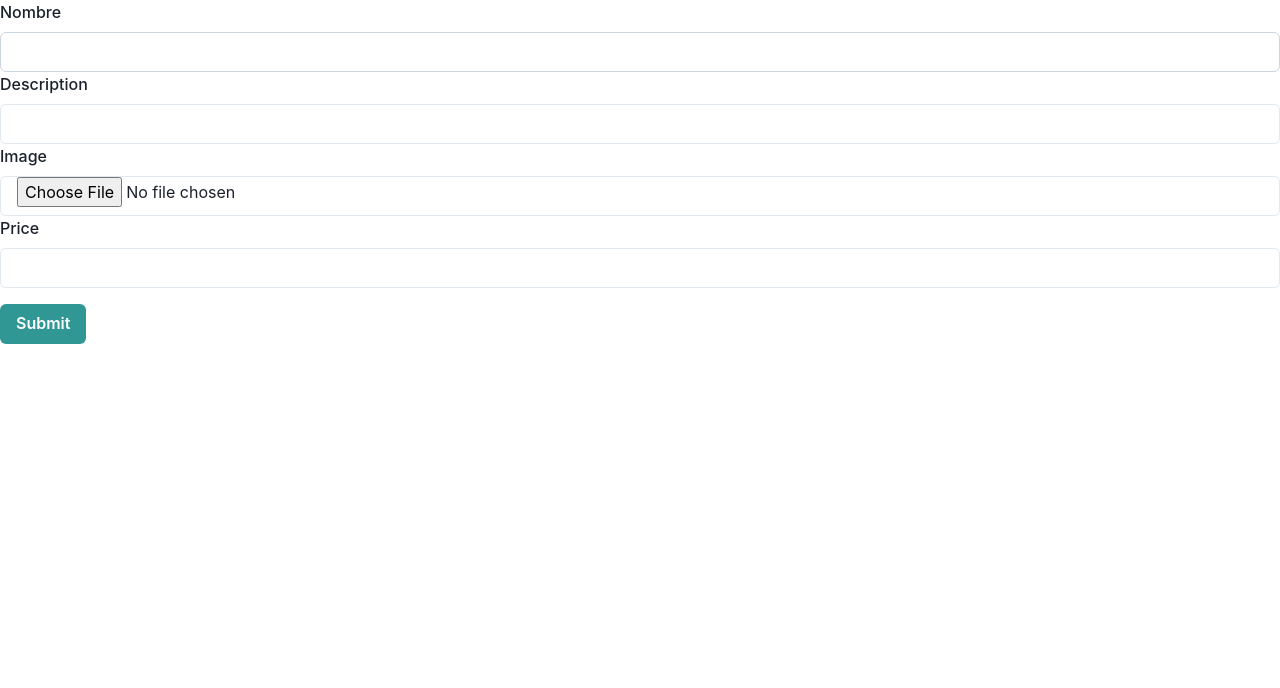
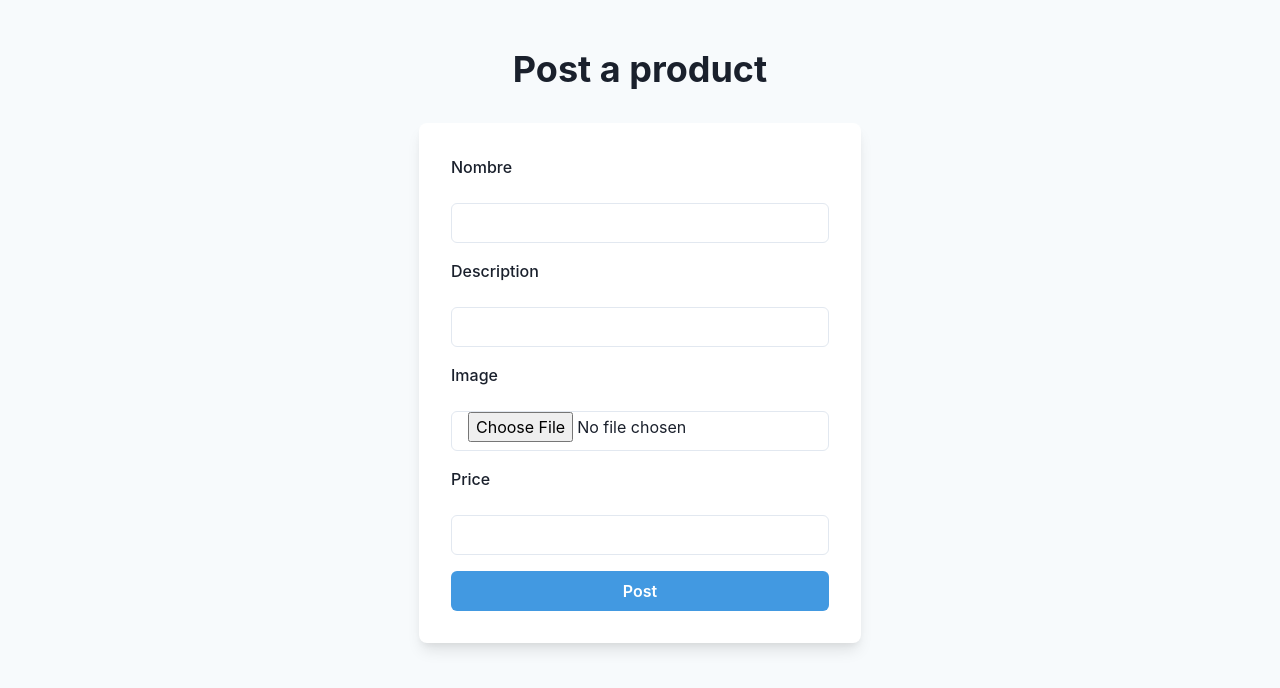
Before and after one commit to cgabrielP/GCP, a Next.js app: page /components/FormProduct in a window 1280 px wide. Shown: the top 688 px of the page. Built offline with nearby package versions, Linux system fonts and the light colour scheme; no server answers.

Commit message:
add: cloudinary

```diff
--- a/package.json
+++ b/package.json
@@ -20,6 +20,7 @@
     "framer-motion": "^8.4.2",
     "mysql2": "^3.0.1",
     "next": "13.1.1",
+    "next-cloudinary": "^1.12.2",
     "react": "18.2.0",
     "react-dom": "18.2.0",
     "react-icons": "^4.7.1",
--- a/src/pages/components/FormProduct/index.js
+++ b/src/pages/components/FormProduct/index.js
@@ -1,4 +1,4 @@
-import { Button, FormControl, FormLabel, Input } from '@chakra-ui/react'
+import { Box, Button, Checkbox, Flex, FormControl, FormLabel, Heading, Input, Link, Stack, useColorModeValue } from '@chakra-ui/react'
 import axios from 'axios'
 import { useRouter } from 'next/router'
 import React from 'react'
@@ -24,25 +24,47 @@ const FormProduct = () => {
     return (
         <form onSubmit={handleSubmit}>
             <FormControl >
+                <Flex
+                    minH={'100vh'}
+                    bg={useColorModeValue('gray.50', 'gray.800')}>
+                    <Stack spacing={8} mx={'auto'} maxW={'lg'} py={12} px={6}>
+                        <Stack align={'center'}>
+                            <Heading fontSize={'4xl'}>Post a product</Heading>
+                        </Stack>
+                        <Box
+                            rounded={'lg'}
+                            bg={useColorModeValue('white', 'gray.700')}
+                            boxShadow={'lg'}
+                            p={8}>
+                            <Stack spacing={4}>
                                 <FormLabel>Nombre</FormLabel>
                                 <Input type='text' name='name' onChange={handleInputChange} />
-
                                 <FormLabel>Description</FormLabel>
-                <Input type='text' name='description' onChange={handleInputChange} />
-
+                                <Input type="text" name='description' onChange={handleInputChange} />
                                 <FormLabel>Image</FormLabel>
                                 <Input type='file' name='url' onChange={handleInputChange} />
 
                                 <FormLabel>Price</FormLabel>
                                 <Input type='text' name='price' onChange={handleInputChange} />
+                                <Stack spacing={10}>
 
                                     <Button
-                    mt={4}
-                    colorScheme='teal'
                                         type='submit'
-                >
-                    Submit
+
+                                        bg={'blue.400'}
+                                        color={'white'}
+                                        _hover={{
+                                            bg: 'blue.500',
+                                        }}>
+                                        Post
                                     </Button>
+                                </Stack>
+                            </Stack>
+                        </Box>
+                    </Stack>
+                </Flex>
+
+
             </FormControl>
         </form>
 
```
Also changed, not shown: src/pages/prueba/index.js (+15 -1 lines), 2 other files (tests, documents, lock files or other folders). Lines whose indentation alone changed are shown as unchanged.
